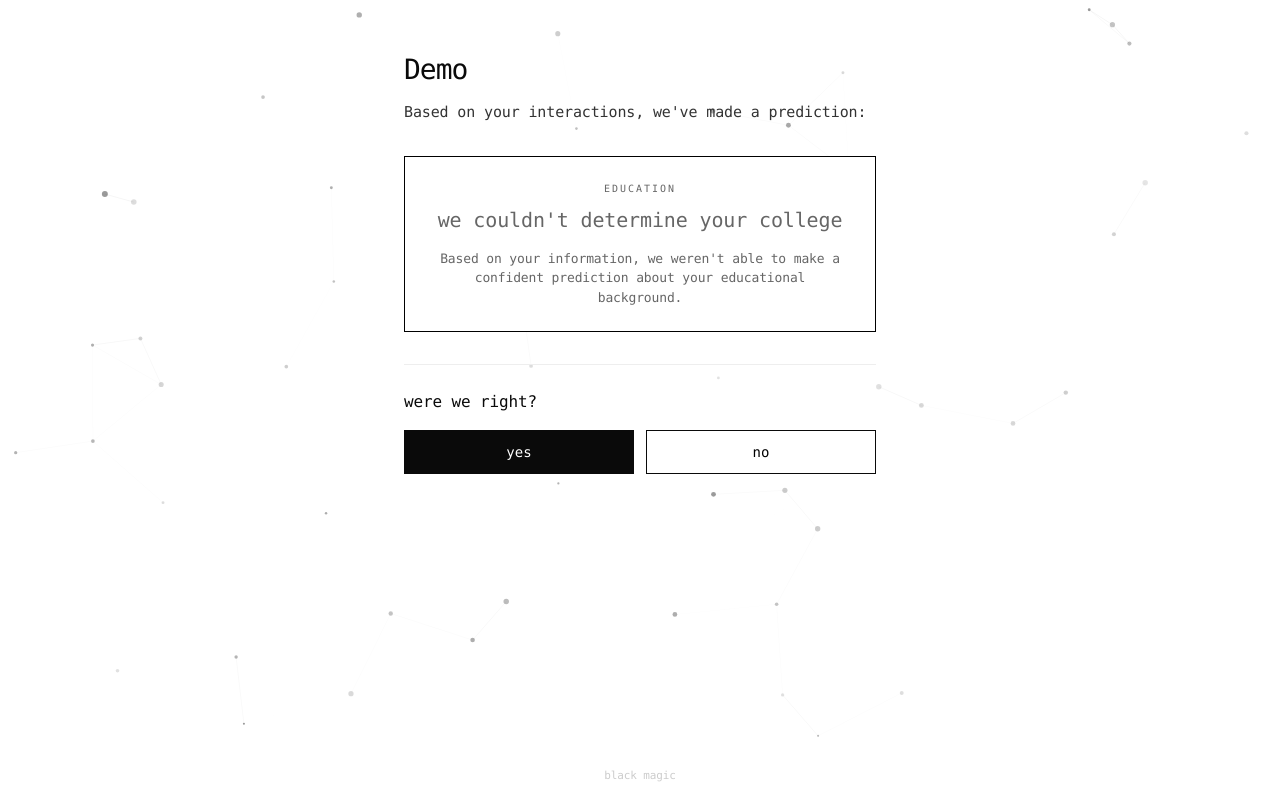
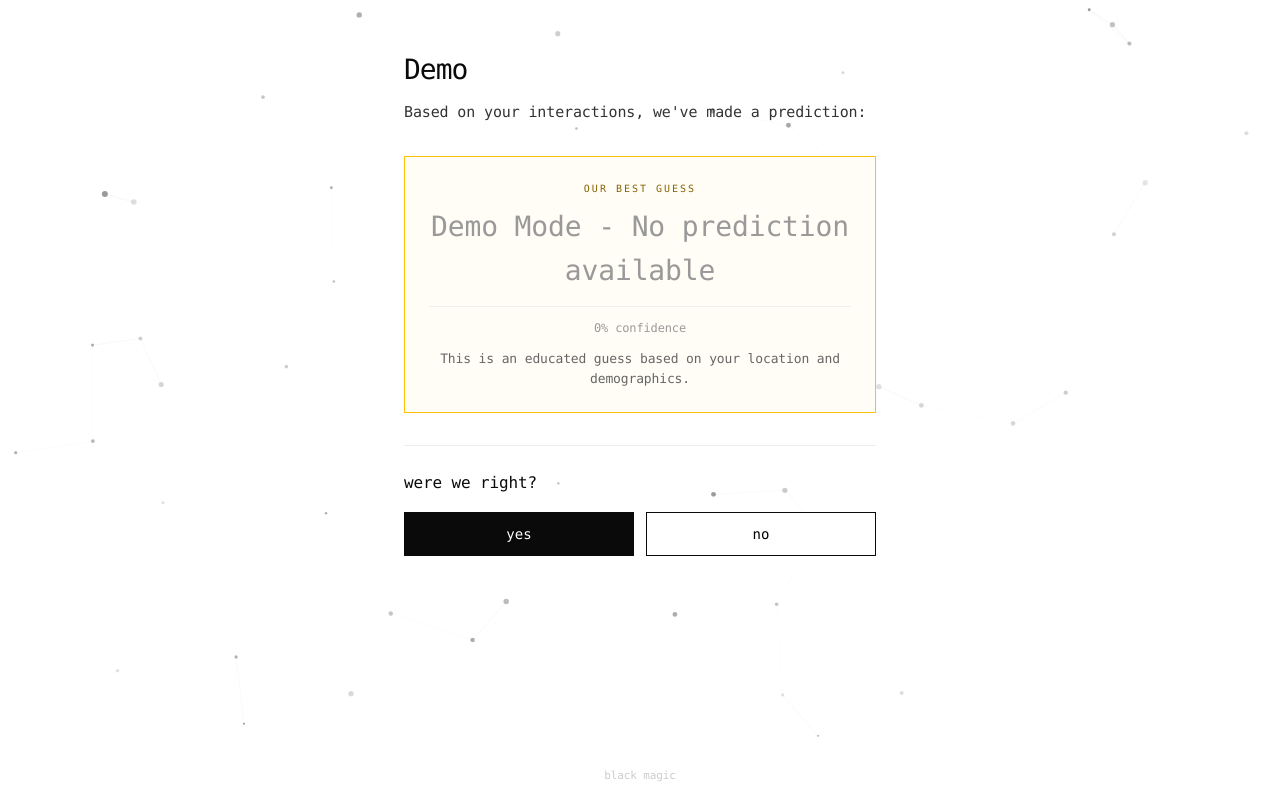
Before and after one commit to austinway-boop/CircuitWebsite, a Flask app: page /reveal in a window 1280 px wide. Run offline with Flask 3, Linux system fonts and the light colour scheme.

Commit message:
Better error handling - show API errors clearly

```diff
--- a/src/ai_search.py
+++ b/src/ai_search.py
@@ -106,13 +106,28 @@
                 result = response.json()
                 logger.info(f"Claude response: {json.dumps(result, indent=2)[:1000]}")
                 return self._parse_claude_response(result, name, age, location)
+            elif response.status_code == 401:
+                logger.error(f"Claude auth error: Invalid API key")
+                return self._error_result("Invalid API key - check ANTHROPIC_API_KEY")
+            elif response.status_code == 429:
+                logger.error(f"Claude rate limit hit")
+                return self._error_result("Rate limit exceeded - try again in a minute")
+            elif response.status_code == 500:
+                logger.error(f"Claude server error: {response.text[:200]}")
+                return self._error_result("AI service temporarily unavailable")
             else:
                 logger.error(f"Claude error: {response.status_code} - {response.text[:500]}")
-                return self._fallback_result(name, age, location)
+                return self._error_result(f"API error (code {response.status_code})")
 
+        except requests.exceptions.Timeout:
+            logger.error("Claude request timed out")
+            return self._error_result("Request timed out - AI took too long")
+        except requests.exceptions.ConnectionError:
+            logger.error("Could not connect to Claude API")
+            return self._error_result("Could not connect to AI service")
         except Exception as e:
             logger.error(f"Claude exception: {e}", exc_info=True)
-            return self._fallback_result(name, age, location)
+            return self._error_result(f"Unexpected error: {str(e)}")
 
     def _parse_claude_response(self, response: Dict, name: str, age: Optional[int], location: Optional[str]) -> Dict[str, Any]:
         content_blocks = response.get('content', [])
@@ -239,20 +254,40 @@
             'raw_response': raw_text
         }
 
-    def _fallback_result(self, name: str, age: Optional[int], location: Optional[str]) -> Dict[str, Any]:
-        """Only used when API completely fails - returns error state."""
+    def _error_result(self, error_msg: str) -> Dict[str, Any]:
+        """Return clear error state when API fails."""
         return {
             'found': False,
-            'college': 'API Error - Could not process request',
+            'college': None,
             'degree': None,
             'field': None,
             'career': None,
             'personality': None,
             'confidence': 0,
             'source': None,
-            'error': 'API request failed',
+            'error': error_msg,
             'raw_response': None
         }
+
+    def _fallback_result(self, name: str, age: Optional[int], location: Optional[str]) -> Dict[str, Any]:
+        """Fallback when parsing fails but API responded - try location inference."""
+        if location:
+            college = self._infer_college_from_location(location)
+            if college:
+                return {
+                    'found': True,
+                    'college': college,
+                    'degree': "Unknown",
+                    'field': "Unknown",
+                    'career': "Unknown",
+                    'personality': "Unknown",
+                    'confidence': 15,
+                    'source': 'location inference',
+                    'reasoning': f'Inferred from location: {location}',
+                    'raw_response': None
+                }
+
+        return self._error_result("Could not parse AI response")
 
 
 # Backwards compatibility
--- a/src/static/css/style.css
+++ b/src/static/css/style.css
@@ -679,11 +679,37 @@
     color: #666;
 }
 
+.main-prediction.error-state {
+    border-color: #dc3545;
+    background: #fff5f5;
+}
+
+.main-prediction.error-state .card-value {
+    color: #dc3545;
+    font-size: 24px;
+}
+
+.main-prediction.low-confidence {
+    border-color: #ffc107;
+    background: #fffdf5;
+}
+
+.main-prediction.low-confidence .card-label {
+    color: #856404;
+}
+
 .card-note {
     font-size: 13px;
     color: #666;
     margin-top: 12px;
     line-height: 1.5;
+}
+
+.card-reasoning {
+    font-size: 12px;
+    color: #888;
+    margin-top: 8px;
+    font-style: italic;
 }
 
 .secondary-prediction {
--- a/src/templates/reveal.html
+++ b/src/templates/reveal.html
@@ -9,17 +9,33 @@
     </div>
 
     <div class="predictions fade-in-delay">
-        {% if prediction.college and prediction.found %}
+        {% if prediction.error %}
+        <div class="prediction-card main-prediction error-state">
+            <p class="card-label">something went wrong</p>
+            <p class="card-value">API Error</p>
+            <p class="card-note">{{ prediction.error }}</p>
+        </div>
+        {% elif prediction.college and prediction.found %}
         <div class="prediction-card main-prediction">
             <p class="card-label">we think you may have attended</p>
             <p class="card-value">{{ prediction.college }}</p>
             <p class="card-confidence">{{ prediction.confidence }}% confidence</p>
+            {% if prediction.reasoning %}
+            <p class="card-reasoning">{{ prediction.reasoning }}</p>
+            {% endif %}
+        </div>
+        {% elif prediction.college %}
+        <div class="prediction-card main-prediction low-confidence">
+            <p class="card-label">our best guess</p>
+            <p class="card-value">{{ prediction.college }}</p>
+            <p class="card-confidence">{{ prediction.confidence }}% confidence</p>
+            <p class="card-note">This is an educated guess based on your location and demographics.</p>
         </div>
         {% else %}
         <div class="prediction-card main-prediction no-college">
             <p class="card-label">education</p>
             <p class="card-value">we couldn't determine your college</p>
-            <p class="card-note">Based on your information, we weren't able to make a confident prediction about your educational background.</p>
+            <p class="card-note">We weren't able to make a prediction. Try again or check your info.</p>
         </div>
         {% endif %}
     </div>
```
